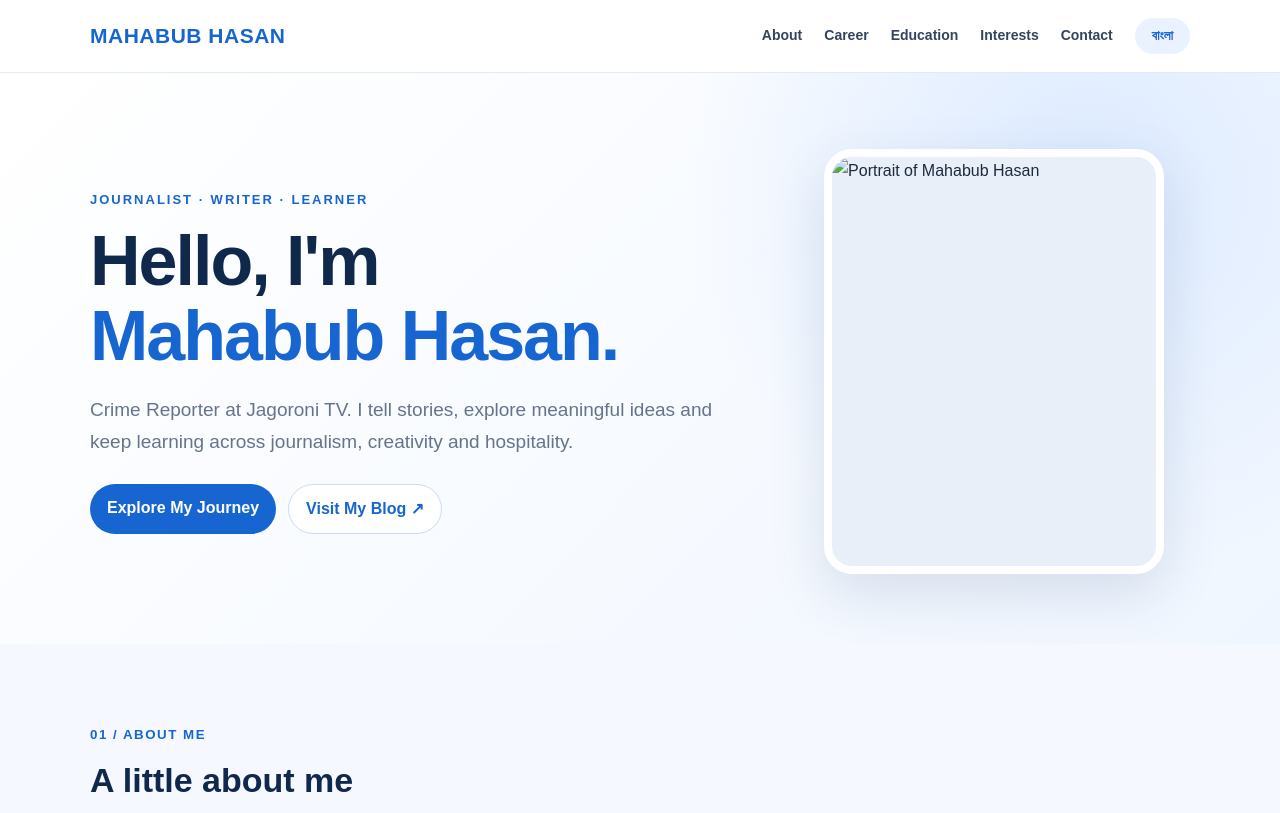
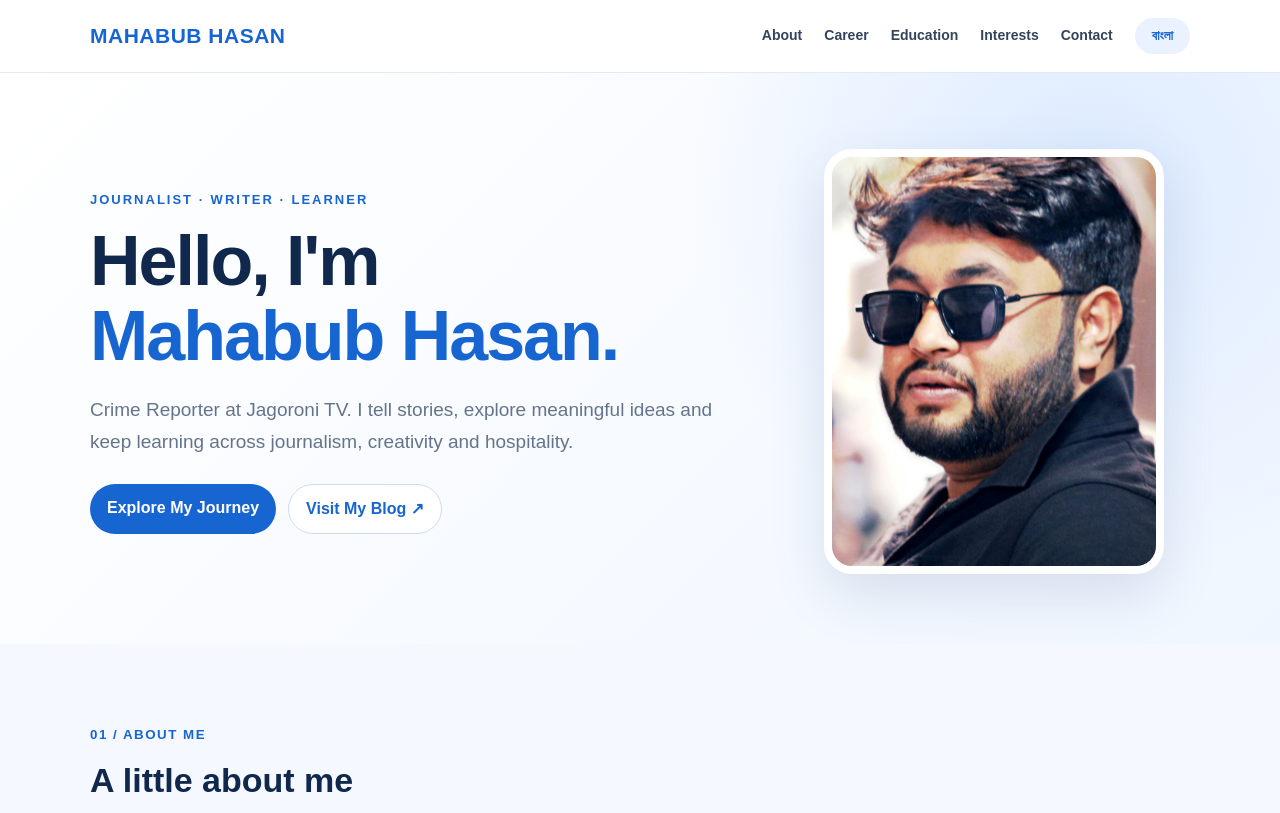
Before and after one commit to mahabubhasanjosef/Mahabub-Hasan, a plain HTML site: page index.html in a window 1280 px wide. Shown: the top 813 px of the page. Drawn offline with Linux system fonts and the light colour scheme.

Commit message:
Use uploaded portrait in portfolio

```diff
--- a/index.html
+++ b/index.html
@@ -23,7 +23,7 @@ footer{text-align:center;padding:26px;color:var(--muted);font-size:14px}
 <body>
 <header><div class="wrap nav"><a class="brand" href="#">MAHABUB HASAN</a><nav class="links"><a href="#about">About</a><a href="#career">Career</a><a href="#education">Education</a><a href="#interests">Interests</a><a href="#contact">Contact</a><button class="toggle" id="lang">বাংলা</button></nav></div></header>
 <main>
-<section class="hero"><div class="wrap hero-grid"><div class="hero-copy"><div class="eyebrow en">Journalist · Writer · Learner</div><div class="eyebrow bn">সাংবাদিক · লেখক · শিক্ষার্থী</div><h1 class="en">Hello, I'm<br><span>Mahabub Hasan.</span></h1><h1 class="bn">আমি<br><span>মাহবুব হাসান।</span></h1><p class="lead en">Crime Reporter at Jagoroni TV. I tell stories, explore meaningful ideas and keep learning across journalism, creativity and hospitality.</p><p class="lead bn">জাগরণী টিভির ক্রাইম রিপোর্টার। সাংবাদিকতা, সৃজনশীলতা ও হসপিটালিটি বিষয়ে শিখছি এবং মানুষের গল্প তুলে ধরতে ভালোবাসি।</p><div class="actions"><a class="btn" href="#career">Explore My Journey</a><a class="btn secondary" href="https://mahabubspeaks.blogspot.com/" target="_blank" rel="noopener">Visit My Blog ↗</a></div></div><img class="portrait" src="profile.jpg" alt="Portrait of Mahabub Hasan"></div></section>
+<section class="hero"><div class="wrap hero-grid"><div class="hero-copy"><div class="eyebrow en">Journalist · Writer · Learner</div><div class="eyebrow bn">সাংবাদিক · লেখক · শিক্ষার্থী</div><h1 class="en">Hello, I'm<br><span>Mahabub Hasan.</span></h1><h1 class="bn">আমি<br><span>মাহবুব হাসান।</span></h1><p class="lead en">Crime Reporter at Jagoroni TV. I tell stories, explore meaningful ideas and keep learning across journalism, creativity and hospitality.</p><p class="lead bn">জাগরণী টিভির ক্রাইম রিপোর্টার। সাংবাদিকতা, সৃজনশীলতা ও হসপিটালিটি বিষয়ে শিখছি এবং মানুষের গল্প তুলে ধরতে ভালোবাসি।</p><div class="actions"><a class="btn" href="#career">Explore My Journey</a><a class="btn secondary" href="https://mahabubspeaks.blogspot.com/" target="_blank" rel="noopener">Visit My Blog ↗</a></div></div><img class="portrait" src="PicsArt_02-19-05.22.10.jpg" alt="Portrait of Mahabub Hasan"></div></section>
 <section class="content" id="about"><div class="wrap"><div class="section-head"><small>01 / ABOUT ME</small><h2 class="en">A little about me</h2><h2 class="bn">আমার সম্পর্কে</h2></div><p class="about en">I am Mahabub Hasan, a journalist with professional experience in crime reporting at Jagoroni TV since March 2022. I completed my Honours degree in 2018. Alongside journalism, I enjoy writing, personal development and learning about Culinary Arts and F&B Production.</p><p class="about bn">আমি মাহবুব হাসান। মার্চ ২০২২ থেকে জাগরণী টিভিতে ক্রাইম রিপোর্টার হিসেবে কাজ করছি। ২০১৮ সালে অনার্স সম্পন্ন করেছি। সাংবাদিকতার পাশাপাশি লেখালেখি, আত্মউন্নয়ন এবং Culinary Arts ও F&B Production বিষয়ে শেখার আগ্রহ রয়েছে।</p></div></section>
 <section class="content" id="career" style="background:#edf4ff"><div class="wrap"><div class="section-head"><small>02 / PROFESSIONAL JOURNEY</small><h2 class="en">Career Experience</h2><h2 class="bn">কর্মজীবনের অভিজ্ঞতা</h2></div><div class="timeline"><article class="job"><h3>Crime Reporter — Jagoroni TV</h3><div class="date">March 2022 – Present</div><p class="en">Working in television journalism with a focus on crime reporting and bringing important stories to the public.</p><p class="bn">টেলিভিশন সাংবাদিকতায় ক্রাইম রিপোর্টিংয়ের দায়িত্বে কর্মরত; গুরুত্বপূর্ণ ঘটনা ও মানুষের গল্প দর্শকদের সামনে তুলে ধরি।</p></article></div></div></section>
 <section class="content" id="education"><div class="wrap"><div class="section-head"><small>03 / EDUCATION</small><h2 class="en">Education</h2><h2 class="bn">শিক্ষাগত যোগ্যতা</h2></div><div class="card"><h3>Honours Graduate</h3><div class="date">Completed in 2018</div><p class="bn">২০১৮ সালে অনার্স সম্পন্ন</p></div></div></section>
```
